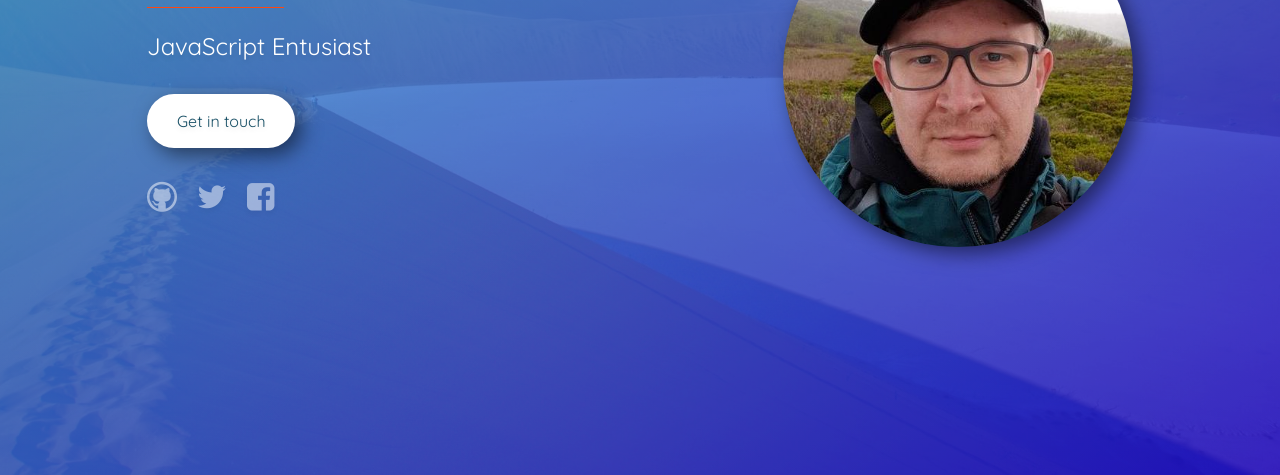
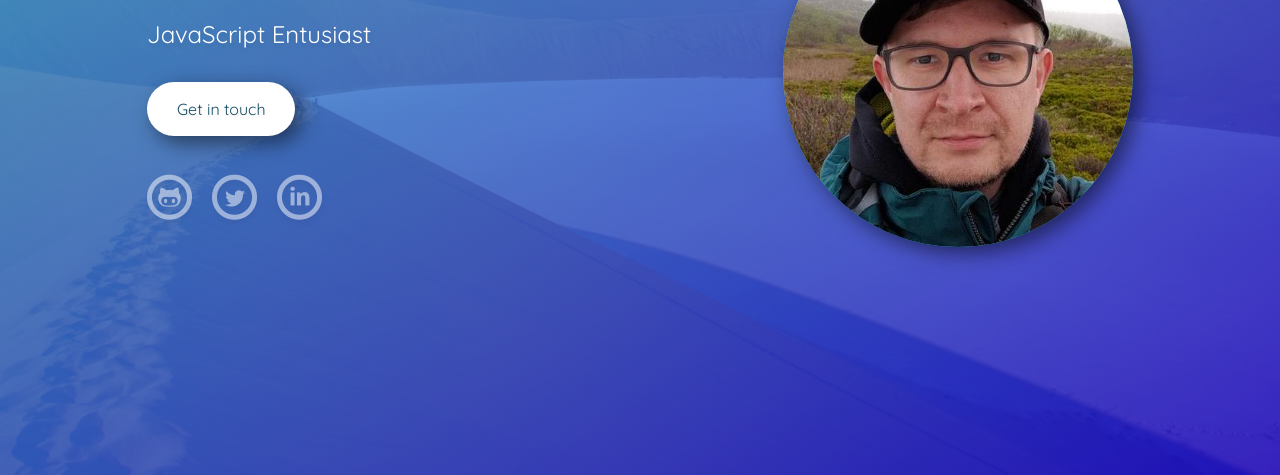
Before and after one commit to bartlomiejciupa/My-projects, a plain HTML site: page portfolio-project/index.html in a window 1280 px wide. Shown: the part 325-800 px from the top of the page. Drawn offline with Linux system fonts and the light colour scheme.

Commit message:
new social icon implemented, new email adress&linkedin icon added

```diff
--- a/portfolio-project/index.html
+++ b/portfolio-project/index.html
@@ -28,21 +28,25 @@
         <div class="about"><p>JavaScript Entusiast</p></div>
         <section class="contact">
           <nav>
-            <a class="button" href="mailto:bartek-ciupa@o2.pl" target="blank"
-              >Get in touch</a
-            >
+            <a
+              class="button"
+              href="mailto:bartlomiej.ciupa1@gmail.com"
+              target="blank"
+              >Get in touch
+            </a>
             <div class="socials">
-                <a href="https://github.com" target="_blank">
+              <a href="https://github.com/bartlomiej.ciupa" target="_blank">
                 <p class="icon icon-github-circled-alt2"></p>
               </a>
-
-                <a href="https://twitter.com" target="_blank">
+              <a href="https://twitter.com/Siwy73" target="_blank">
                 <p class="icon icon-twitter"></p>
               </a>
-                <a href="https://facebook.com">
-                  <p class="icon icon-facebook-squared"></p>
+              <a
+                href="https://www.linkedin.com/in/bartlomiej-ciupa"
+                target="_blank"
+              >
+                <p class="icon icon-linkedin-circled"></p>
               </a>
-              </div>
             </div>
           </nav>
         </section>
--- a/portfolio-project/main.css
+++ b/portfolio-project/main.css
@@ -170,21 +170,20 @@ a {
 }
 
 .icon-github-circled-alt2:before {
-  content: '\f056';
-  width: 35px;
+  content: '\e802';
 }
 .icon-twitter:before {
-  content: '\f099';
+  content: '\e801';
 }
-.icon-facebook-squared:before {
-  content: '\f308';
+.icon-linkedin-circled:before {
+  content: '\e803';
 }
 
 .icon {
   font-style: normal;
   letter-spacing: 20px;
   font-family: 'fontello';
-  font-size: 2rem;
+  font-size: 3rem;
   width: 100%;
   opacity: 50%;
   transform-origin: 0 0;
```
Also changed, not shown: portfolio-project/fontello/font/fontello.ttf, portfolio-project/fontello/font/fontello.woff, portfolio-project/fontello/font/fontello.woff2, 2 other files. Lines whose indentation alone changed are shown as unchanged.
